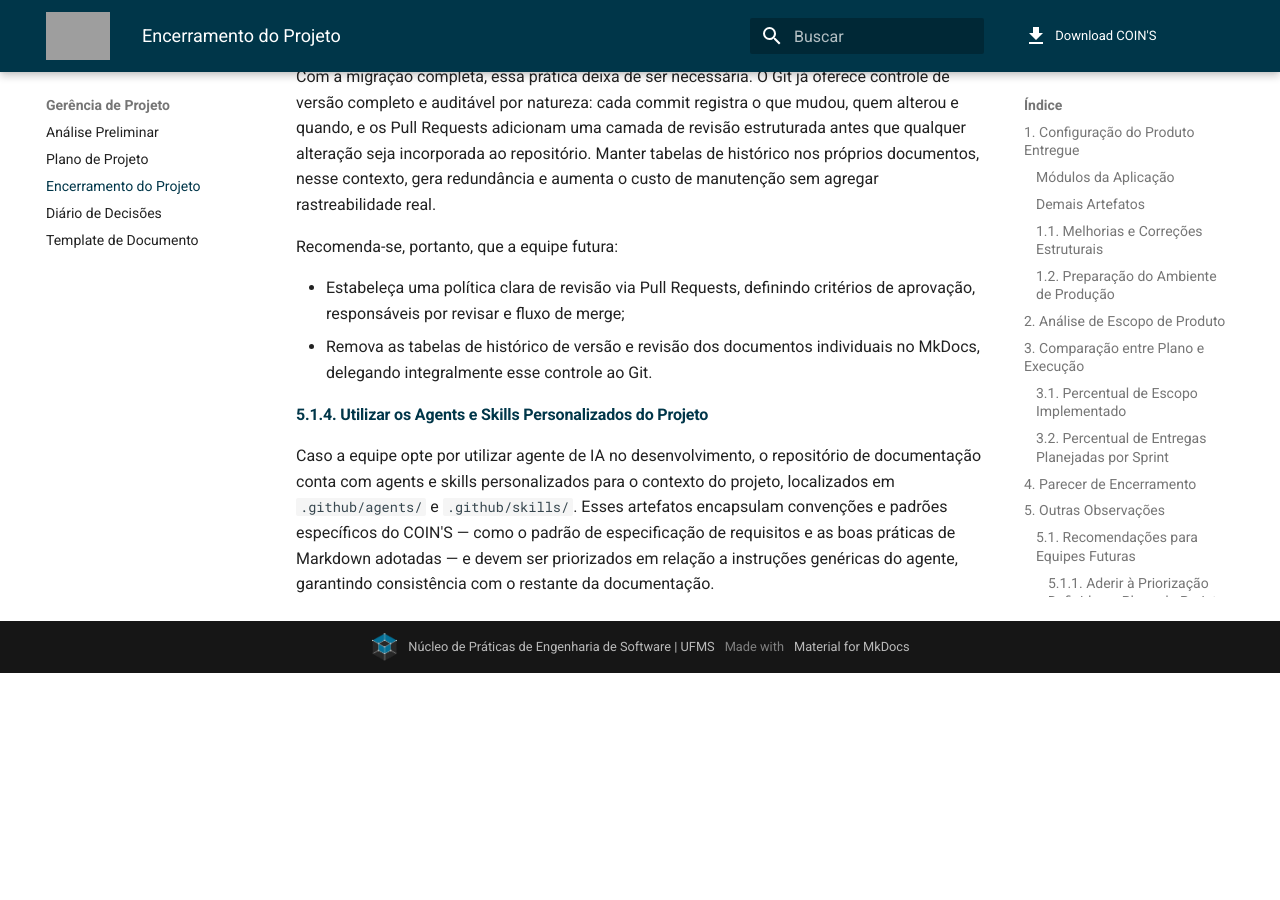
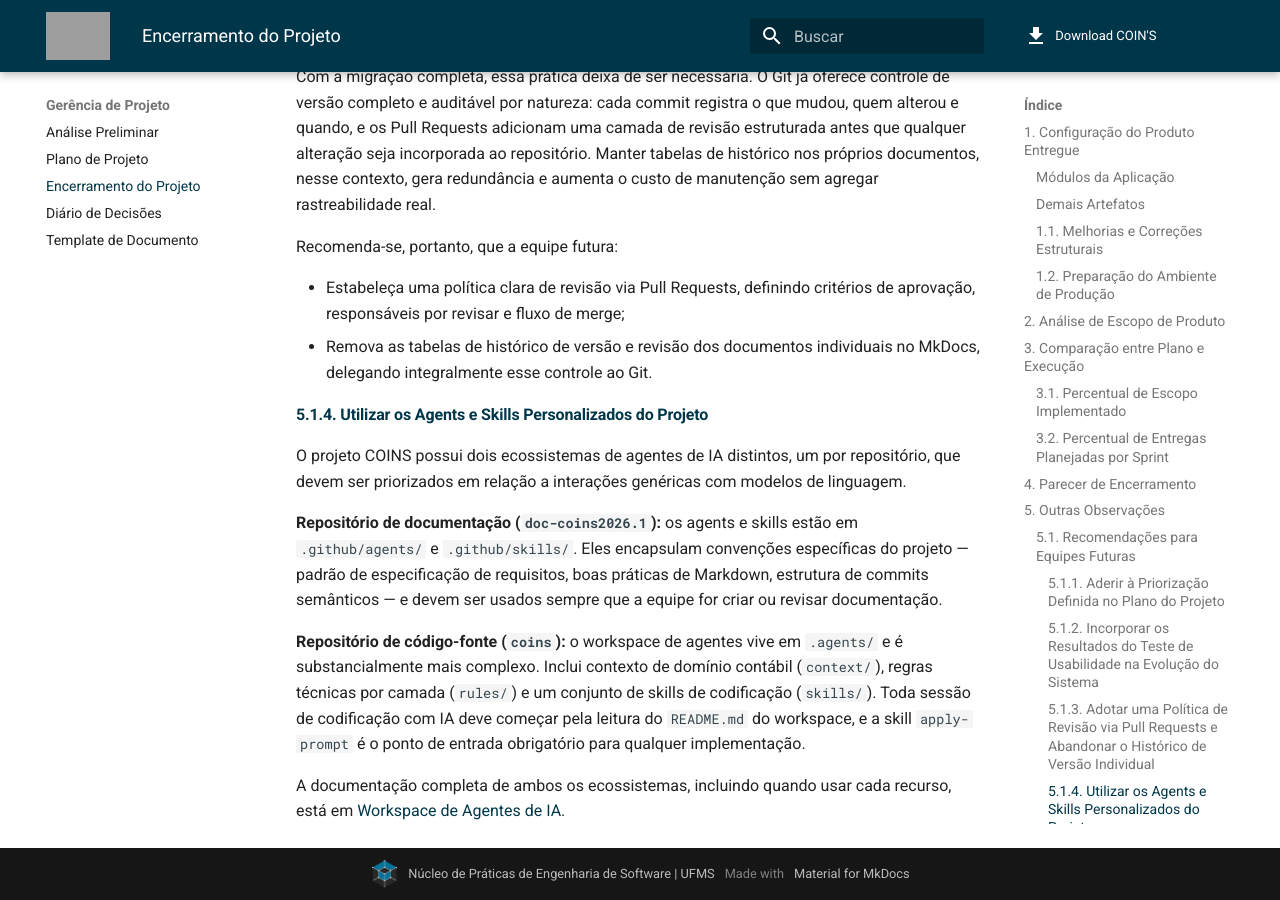
Before and after one commit to NES-Contabilidade-Integrada/doc-coins2026.1, an MkDocs documentation site: the page built from docs/gerencia-projeto/encerramento-do-projeto.md, in a window 1280 px wide and 900 px high, scrolled down 5688 px. Built offline with MkDocs 1.6.1 and Material for MkDocs 9.7.7, drawn with Linux system fonts in a browser that asks for light colours; before the commit the page ends 6361 px from its top, so only the background shows below that; grey boxes are pictures that could not be loaded.

Commit message:
docs(encerramento): expande 5.1.4 para cobrir agentes dos dois repositórios
Co-Authored-By: Claude Sonnet 4.6 <noreply@anthropic.com>

```diff
--- a/docs/gerencia-projeto/encerramento-do-projeto.md
+++ b/docs/gerencia-projeto/encerramento-do-projeto.md
@@ -156,4 +156,10 @@ Recomenda-se, portanto, que a equipe futura:
 
 #### 5.1.4. Utilizar os Agents e Skills Personalizados do Projeto
 
-Caso a equipe opte por utilizar agente de IA no desenvolvimento, o repositório de documentação conta com agents e skills personalizados para o contexto do projeto, localizados em `.github/agents/` e `.github/skills/`. Esses artefatos encapsulam convenções e padrões específicos do COIN'S — como o padrão de especificação de requisitos e as boas práticas de Markdown adotadas — e devem ser priorizados em relação a instruções genéricas do agente, garantindo consistência com o restante da documentação.
+O projeto COINS possui dois ecossistemas de agentes de IA distintos, um por repositório, que devem ser priorizados em relação a interações genéricas com modelos de linguagem.
+
+**Repositório de documentação (`doc-coins2026.1`):** os agents e skills estão em `.github/agents/` e `.github/skills/`. Eles encapsulam convenções específicas do projeto — padrão de especificação de requisitos, boas práticas de Markdown, estrutura de commits semânticos — e devem ser usados sempre que a equipe for criar ou revisar documentação.
+
+**Repositório de código-fonte (`coins`):** o workspace de agentes vive em `.agents/` e é substancialmente mais complexo. Inclui contexto de domínio contábil (`context/`), regras técnicas por camada (`rules/`) e um conjunto de skills de codificação (`skills/`). Toda sessão de codificação com IA deve começar pela leitura do `README.md` do workspace, e a skill `apply-prompt` é o ponto de entrada obrigatório para qualquer implementação.
+
+A documentação completa de ambos os ecossistemas, incluindo quando usar cada recurso, está em [Workspace de Agentes de IA](../ia/workspace-agentes.md).
```
